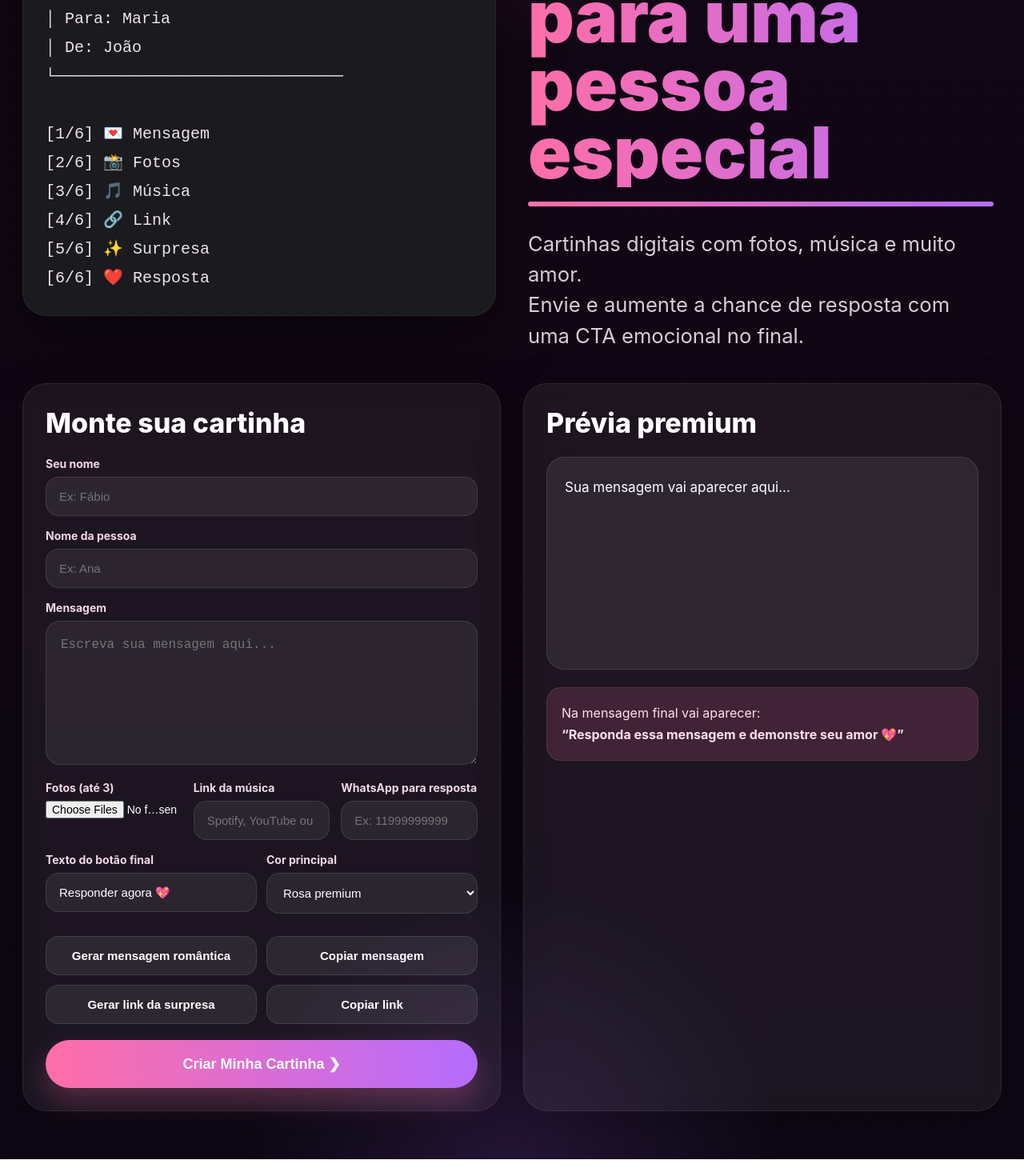
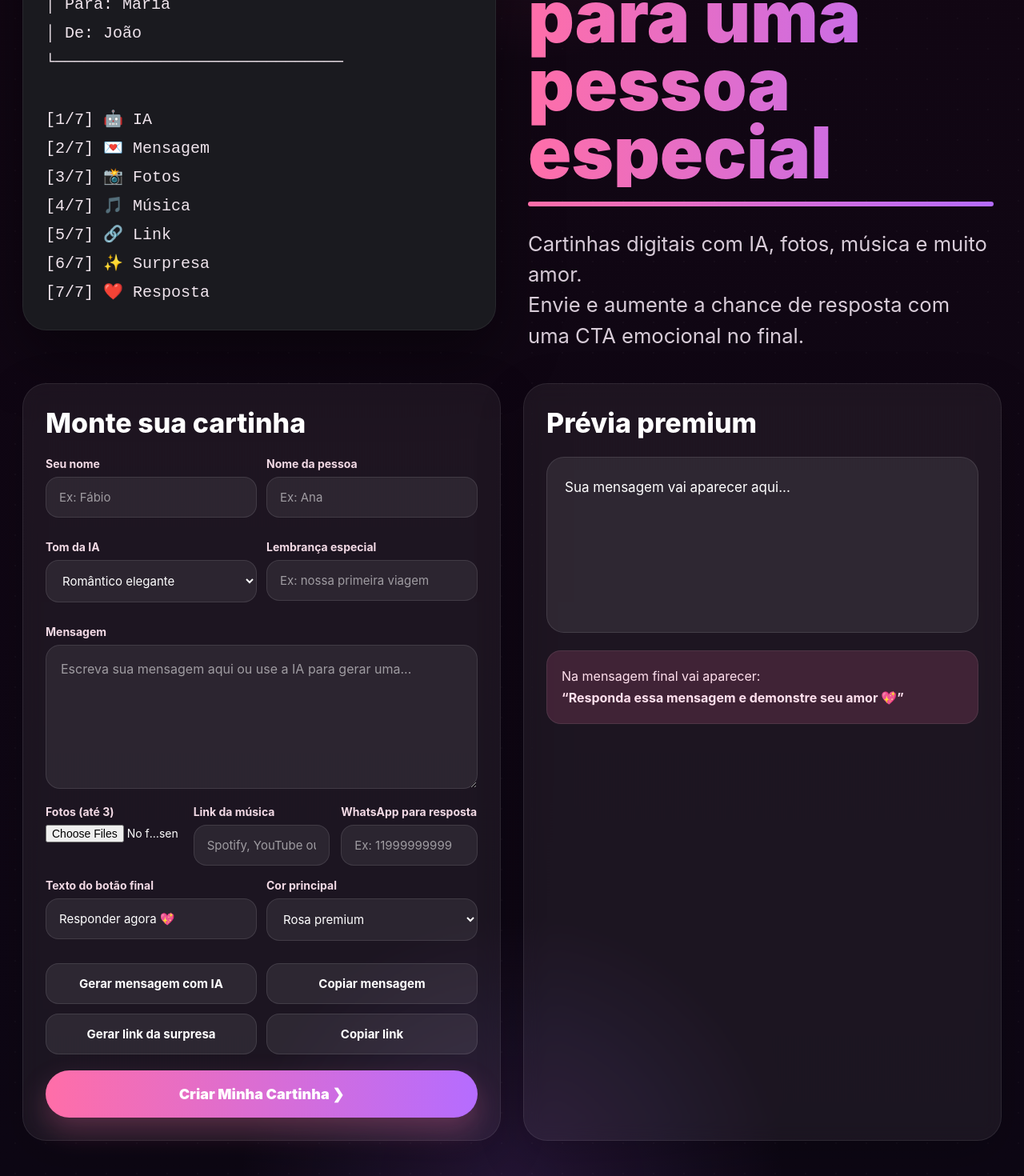
Before and after one commit to link-do-amor/link-do-amor, a Next.js app: page / in a window 1280 px wide. Shown: the part 300-1770 px from the top of the page at 80% size. Before the commit the page ends 1749 px from the top, so only its background shows below. Built offline with nearby package versions, Linux system fonts and the light colour scheme.

Commit message:
Update page.js

```diff
--- a/app/page.js
+++ b/app/page.js
@@ -11,6 +11,8 @@ export default function Home() {
     whatsapp: "",
     buttonText: "Responder agora 💖",
     accent: "rosa",
+    tone: "romântico elegante",
+    memory: "",
   });
 
   const [photos, setPhotos] = useState([]);
@@ -18,6 +20,7 @@ export default function Home() {
   const [copiedMessage, setCopiedMessage] = useState(false);
   const [copiedLink, setCopiedLink] = useState(false);
   const [isSurpriseMode, setIsSurpriseMode] = useState(false);
+  const [loadingAi, setLoadingAi] = useState(false);
 
   useEffect(() => {
     const params = new URLSearchParams(window.location.search);
@@ -30,8 +33,10 @@ export default function Home() {
     const whatsapp = params.get("whatsapp") || "";
     const buttonText = params.get("buttonText") || "Responder agora 💖";
     const accent = params.get("accent") || "rosa";
+    const tone = params.get("tone") || "romântico elegante";
+    const memory = params.get("memory") || "";
 
-    if (from || to || msg || music || imgs || whatsapp) {
+    if (from || to || msg || music || imgs || whatsapp || memory) {
       setForm({
         fromName: from,
         toName: to,
@@ -40,6 +45,8 @@ export default function Home() {
         whatsapp,
         buttonText,
         accent,
+        tone,
+        memory,
       });
 
       if (imgs) {
@@ -73,24 +80,47 @@ export default function Home() {
     });
   }
 
-  function generateRomanticMessage() {
+  function removePhoto(indexToRemove) {
+    setPhotos((prev) => prev.filter((_, index) => index !== indexToRemove));
+  }
+
+  function buildAiMessage() {
     const to = form.toName || "você";
     const from = form.fromName || "alguém que te ama";
-    const memoryBlock = form.message?.trim()
-      ? form.message.trim()
-      : `Desde que ${to} chegou, tudo ficou mais bonito. Você transformou momentos simples em lembranças que eu quero guardar para sempre.
 
-Tem algo em você que acalma, inspira e faz o coração sorrir sem pedir licença.
+    const toneText =
+      form.tone === "fofo delicado"
+        ? "de um jeito doce, leve e cheio de carinho"
+        : form.tone === "apaixonado intenso"
+        ? "de um jeito intenso, profundo e impossível de esconder"
+        : "de um jeito elegante, sincero e cheio de sentimento";
 
-Essa cartinha é só um jeito de te lembrar o quanto você é especial pra mim e como sua presença deixa tudo mais leve, mais bonito e mais cheio de sentido.
+    const memoryText = form.memory?.trim()
+      ? `Eu guardo com muito carinho cada detalhe de ${form.memory}, como se fosse um dos capítulos mais bonitos da nossa história. `
+      : "";
 
-Com todo meu carinho,
+    return `Desde que ${to} chegou, minha vida ganhou um brilho diferente. ✨
+
+${memoryText}Tem algo em você que me traz paz, me faz sorrir sem perceber e transforma momentos simples em lembranças inesquecíveis.
+
+Eu queria te dizer ${toneText} o quanto você é especial pra mim. Sua presença deixa tudo mais bonito, mais leve e mais cheio de sentido.
+
+Talvez eu nunca consiga colocar em palavras tudo o que sinto, mas ainda assim faço questão de tentar — porque você merece saber o tamanho do carinho que existe aqui dentro.
+
+Com todo meu amor e admiração,
 ${from} 💖`;
+  }
 
+  function generateAiMessage() {
+    setLoadingAi(true);
+
+    setTimeout(() => {
       setForm((prev) => ({
         ...prev,
-      message: memoryBlock,
+        message: buildAiMessage(),
       }));
+      setLoadingAi(false);
+    }, 1000);
   }
 
   async function copyMessage() {
@@ -110,6 +140,8 @@ ${from} 💖`;
       whatsapp: form.whatsapp,
       buttonText: form.buttonText,
       accent: form.accent,
+      tone: form.tone,
+      memory: form.memory,
     });
   }
 
@@ -179,19 +211,21 @@ ${from} 💖`;
     };
   }, [form.accent]);
 
-  const mediaType = getMediaType(form.musicUrl);
-  const mediaEmbedUrl = getEmbedUrl(form.musicUrl);
+  const mediaType = useMemo(() => getMediaType(form.musicUrl), [form.musicUrl]);
+  const mediaEmbedUrl = useMemo(() => getEmbedUrl(form.musicUrl), [form.musicUrl]);
 
   if (isSurpriseMode) {
     return (
       <main style={pageStyle}>
+        <ResponsiveStyles />
+
         <div style={{ ...topRibbonStyle, background: accent.gradient }}>
           Responda essa mensagem e demonstre seu amor 💖
         </div>
 
         <div style={starsOverlayStyle} />
 
-        <section style={surpriseLayoutStyle}>
+        <section className="surprise-layout" style={surpriseLayoutStyle}>
           <div style={leftPanelStyle}>
             <div style={terminalHeaderStyle}>
               <div style={terminalDotsStyle}>
@@ -212,7 +246,7 @@ ${from} 💖`;
             </div>
 
             {photos.length > 0 && (
-              <div style={photoGridStyle}>
+              <div className="photo-grid" style={{ ...photoGridStyle, padding: 20 }}>
                 {photos.map((photo, index) => (
                   <img key={index} src={photo} alt={`Foto ${index + 1}`} style={photoStyle} />
                 ))}
@@ -291,13 +325,15 @@ ${from} 💖`;
 
   return (
     <main style={pageStyle}>
+      <ResponsiveStyles />
+
       <div style={{ ...topRibbonStyle, background: accent.gradient }}>
-        Agora você pode criar cartinhas com fotos, música e um CTA para resposta 💖
+        Agora você pode criar cartinhas com IA, fotos, música e CTA de resposta 💖
       </div>
 
       <div style={starsOverlayStyle} />
 
-      <section style={heroStyle}>
+      <section className="hero-grid" style={heroStyle}>
         <div style={terminalCardStyle}>
           <div style={terminalHeaderStyle}>
             <div style={terminalDotsStyle}>
@@ -315,12 +351,13 @@ ${from} 💖`;
             <p style={terminalLineStyle}>│ De: {form.fromName || "João"}</p>
             <p style={terminalLineStyle}>└──────────────────────────────</p>
             <br />
-            <p style={terminalLineStyle}>[1/6] 💌 Mensagem</p>
-            <p style={terminalLineStyle}>[2/6] 📸 Fotos</p>
-            <p style={terminalLineStyle}>[3/6] 🎵 Música</p>
-            <p style={terminalLineStyle}>[4/6] 🔗 Link</p>
-            <p style={terminalLineStyle}>[5/6] ✨ Surpresa</p>
-            <p style={terminalLineStyle}>[6/6] ❤️ Resposta</p>
+            <p style={terminalLineStyle}>[1/7] 🤖 IA</p>
+            <p style={terminalLineStyle}>[2/7] 💌 Mensagem</p>
+            <p style={terminalLineStyle}>[3/7] 📸 Fotos</p>
+            <p style={terminalLineStyle}>[4/7] 🎵 Música</p>
+            <p style={terminalLineStyle}>[5/7] 🔗 Link</p>
+            <p style={terminalLineStyle}>[6/7] ✨ Surpresa</p>
+            <p style={terminalLineStyle}>[7/7] ❤️ Resposta</p>
           </div>
         </div>
 
@@ -336,17 +373,18 @@ ${from} 💖`;
           <div style={{ ...heroUnderlineStyle, background: accent.gradient }} />
 
           <p style={heroSubtitleStyle}>
-            Cartinhas digitais com fotos, música e muito amor.
+            Cartinhas digitais com IA, fotos, música e muito amor.
             <br />
             Envie e aumente a chance de resposta com uma CTA emocional no final.
           </p>
         </div>
       </section>
 
-      <section style={builderWrapStyle}>
+      <section className="builder-grid" style={builderWrapStyle}>
         <div style={glassCardStyle}>
           <h2 style={cardTitleStyle}>Monte sua cartinha</h2>
 
+          <div className="double-grid" style={doubleGridStyle}>
             <div style={fieldWrapStyle}>
               <label style={labelStyle}>Seu nome</label>
               <input
@@ -368,6 +406,29 @@ ${from} 💖`;
                 style={inputStyle}
               />
             </div>
+          </div>
+
+          <div className="double-grid" style={doubleGridStyle}>
+            <div style={fieldWrapStyle}>
+              <label style={labelStyle}>Tom da IA</label>
+              <select name="tone" value={form.tone} onChange={handleChange} style={inputStyle}>
+                <option value="romântico elegante">Romântico elegante</option>
+                <option value="fofo delicado">Fofo delicado</option>
+                <option value="apaixonado intenso">Apaixonado intenso</option>
+              </select>
+            </div>
+
+            <div style={fieldWrapStyle}>
+              <label style={labelStyle}>Lembrança especial</label>
+              <input
+                name="memory"
+                value={form.memory}
+                onChange={handleChange}
+                placeholder="Ex: nossa primeira viagem"
+                style={inputStyle}
+              />
+            </div>
+          </div>
 
           <div style={fieldWrapStyle}>
             <label style={labelStyle}>Mensagem</label>
@@ -375,12 +436,12 @@ ${from} 💖`;
               name="message"
               value={form.message}
               onChange={handleChange}
-              placeholder="Escreva sua mensagem aqui..."
+              placeholder="Escreva sua mensagem aqui ou use a IA para gerar uma..."
               style={textareaStyle}
             />
           </div>
 
-          <div style={tripleGridStyle}>
+          <div className="triple-grid" style={tripleGridStyle}>
             <div style={fieldWrapStyle}>
               <label style={labelStyle}>Fotos (até 3)</label>
               <input
@@ -390,6 +451,20 @@ ${from} 💖`;
                 onChange={handlePhotosUpload}
                 style={fileInputStyle}
               />
+
+              {photos.length > 0 && (
+                <div style={{ marginTop: 10, display: "grid", gap: 8 }}>
+                  {photos.map((_, index) => (
+                    <button
+                      key={index}
+                      onClick={() => removePhoto(index)}
+                      style={removePhotoButtonStyle}
+                    >
+                      Remover foto {index + 1}
+                    </button>
+                  ))}
+                </div>
+              )}
             </div>
 
             <div style={fieldWrapStyle}>
@@ -415,7 +490,7 @@ ${from} 💖`;
             </div>
           </div>
 
-          <div style={doubleGridStyle}>
+          <div className="double-grid" style={doubleGridStyle}>
             <div style={fieldWrapStyle}>
               <label style={labelStyle}>Texto do botão final</label>
               <input
@@ -437,9 +512,12 @@ ${from} 💖`;
             </div>
           </div>
 
-          <div style={doubleGridStyle}>
-            <button onClick={generateRomanticMessage} style={{ ...secondaryButtonStyle, color: "#fff" }}>
-              Gerar mensagem romântica
+          <div className="double-grid" style={doubleGridStyle}>
+            <button
+              onClick={generateAiMessage}
+              style={{ ...secondaryButtonStyle, color: "#fff" }}
+            >
+              {loadingAi ? "Gerando com IA..." : "Gerar mensagem com IA"}
             </button>
 
             <button onClick={copyMessage} style={secondaryButtonStyle}>
@@ -447,7 +525,7 @@ ${from} 💖`;
             </button>
           </div>
 
-          <div style={doubleGridStyle}>
+          <div className="double-grid" style={doubleGridStyle}>
             <button onClick={generateShareLink} style={secondaryButtonStyle}>
               Gerar link da surpresa
             </button>
@@ -457,7 +535,10 @@ ${from} 💖`;
             </button>
           </div>
 
-          <button onClick={openSurprise} style={{ ...primaryButtonStyle, background: accent.gradient }}>
+          <button
+            onClick={openSurprise}
+            style={{ ...primaryButtonStyle, background: accent.gradient }}
+          >
             Criar Minha Cartinha ❯
           </button>
 
@@ -477,7 +558,7 @@ ${from} 💖`;
           </div>
 
           {photos.length > 0 && (
-            <div style={photoGridStyle}>
+            <div className="photo-grid" style={photoGridStyle}>
               {photos.map((photo, index) => (
                 <img key={index} src={photo} alt={`Preview ${index + 1}`} style={photoStyle} />
               ))}
@@ -532,7 +613,6 @@ ${from} 💖`;
 
 function getMediaType(url) {
   if (!url) return "none";
-
   const lower = url.toLowerCase();
 
   if (
@@ -544,13 +624,8 @@ function getMediaType(url) {
     return "audio";
   }
 
-  if (lower.includes("spotify.com")) {
-    return "spotify";
-  }
-
-  if (lower.includes("youtube.com") || lower.includes("youtu.be")) {
-    return "youtube";
-  }
+  if (lower.includes("spotify.com")) return "spotify";
+  if (lower.includes("youtube.com") || lower.includes("youtu.be")) return "youtube";
 
   return "none";
 }
@@ -578,6 +653,50 @@ function getEmbedUrl(url) {
   } catch {
     return "";
   }
+}
+
+function ResponsiveStyles() {
+  return (
+    <style jsx global>{`
+      * {
+        box-sizing: border-box;
+      }
+
+      html,
+      body {
+        margin: 0;
+        padding: 0;
+      }
+
+      input::placeholder,
+      textarea::placeholder {
+        color: rgba(255, 255, 255, 0.55);
+      }
+
+      select,
+      input,
+      textarea,
+      button {
+        font: inherit;
+      }
+
+      @media (max-width: 1100px) {
+        .hero-grid,
+        .builder-grid,
+        .surprise-layout {
+          grid-template-columns: 1fr !important;
+        }
+      }
+
+      @media (max-width: 760px) {
+        .double-grid,
+        .triple-grid,
+        .photo-grid {
+          grid-template-columns: 1fr !important;
+        }
+      }
+    `}</style>
+  );
 }
 
 const pageStyle = {
@@ -807,6 +926,18 @@ const secondaryButtonStyle = {
   cursor: "pointer",
 };
 
+const removePhotoButtonStyle = {
+  border: "1px solid rgba(255,255,255,0.10)",
+  borderRadius: 12,
+  padding: "10px 12px",
+  background: "rgba(255,255,255,0.08)",
+  color: "#fff",
+  fontSize: 13,
+  fontWeight: 700,
+  cursor: "pointer",
+  textAlign: "left",
+};
+
 const previewMessageStyle = {
   minHeight: 220,
   borderRadius: 22,
```
Lines whose indentation alone changed are shown as unchanged.
